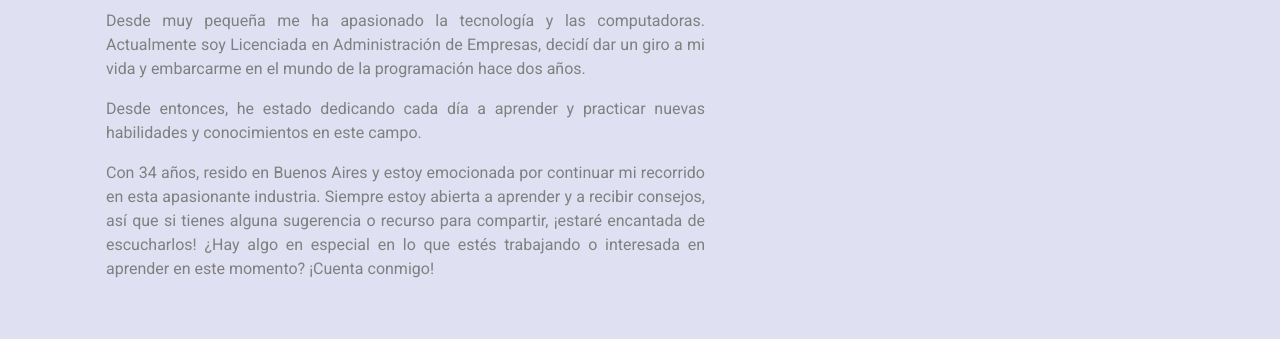
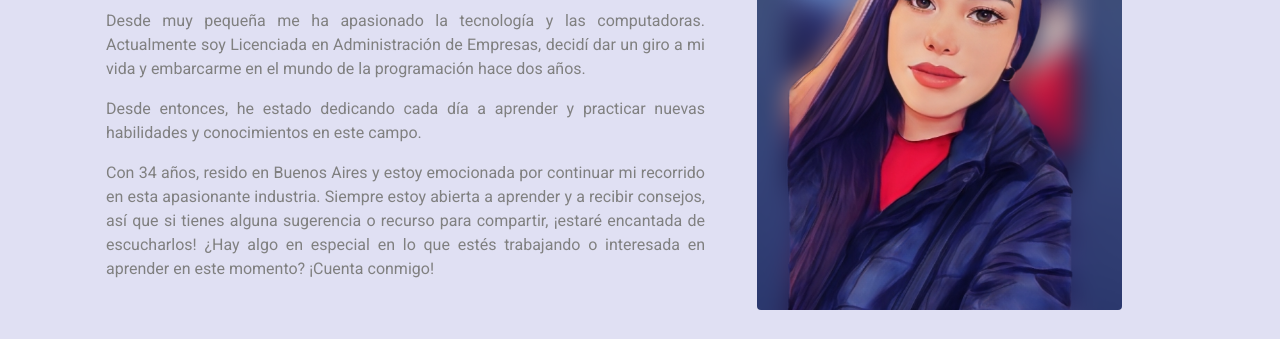
Before and after one commit to Caro-Cuello/Desafio-Crea-Landing-Page-Simple, a plain HTML site: page index.html in a window 1280 px wide. Shown: the part 247-586 px from the top of the page. Drawn offline with nearby package versions, Linux system fonts and the light colour scheme; the site is published under a folder, as on GitHub Pages, so addresses that start at the root find nothing.

Commit message:
3er commit

```diff
--- a/index.html
+++ b/index.html
@@ -46,7 +46,7 @@
 
                     <div class="container text-center">
 
-                        <img src="/img/foto para portafolio.png" class="img-fluid rounded">
+                        <img src="img/foto para portafolio.png" class="img-fluid rounded">
                     </div>
                 </div>
             </div>
```
